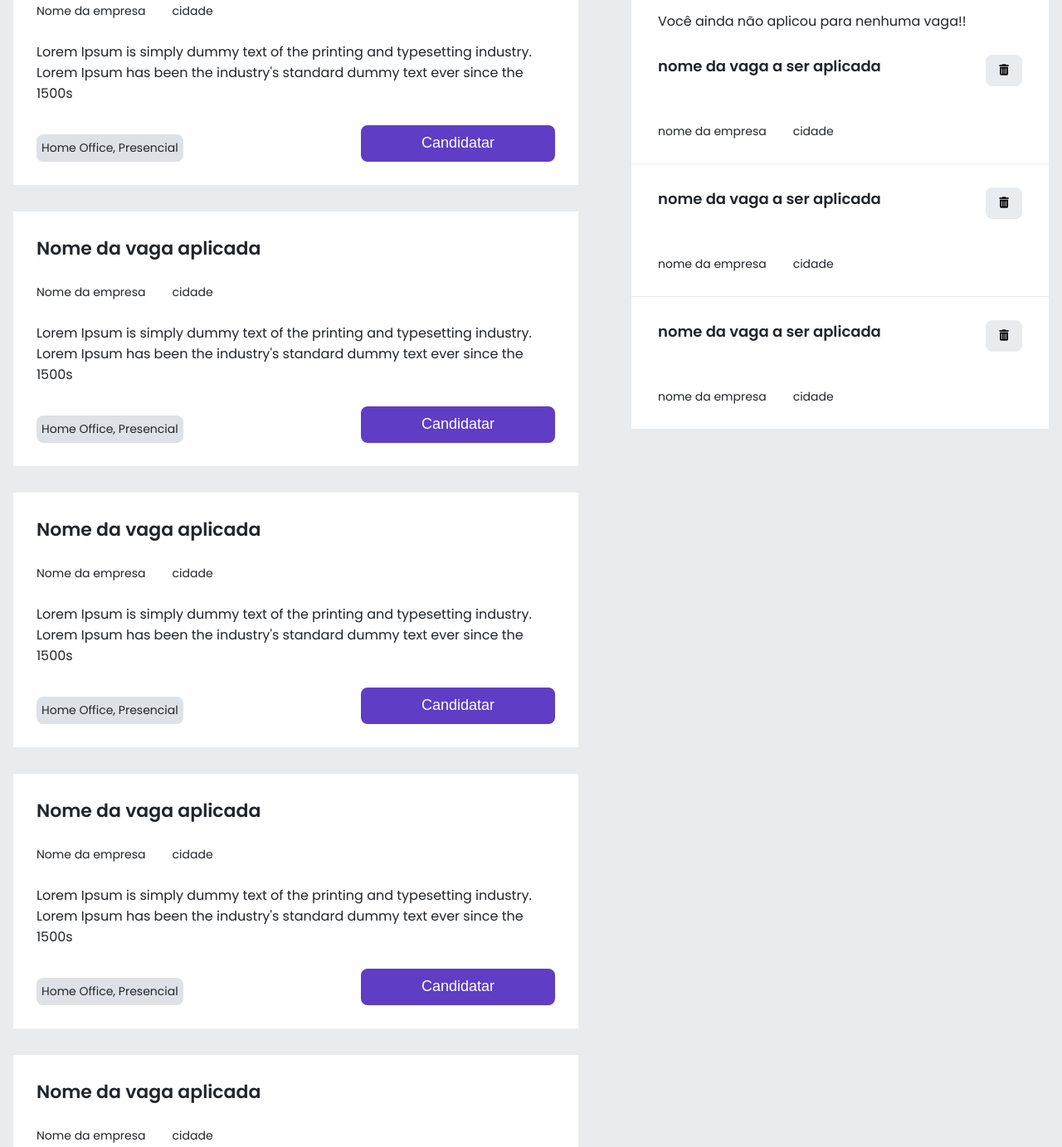
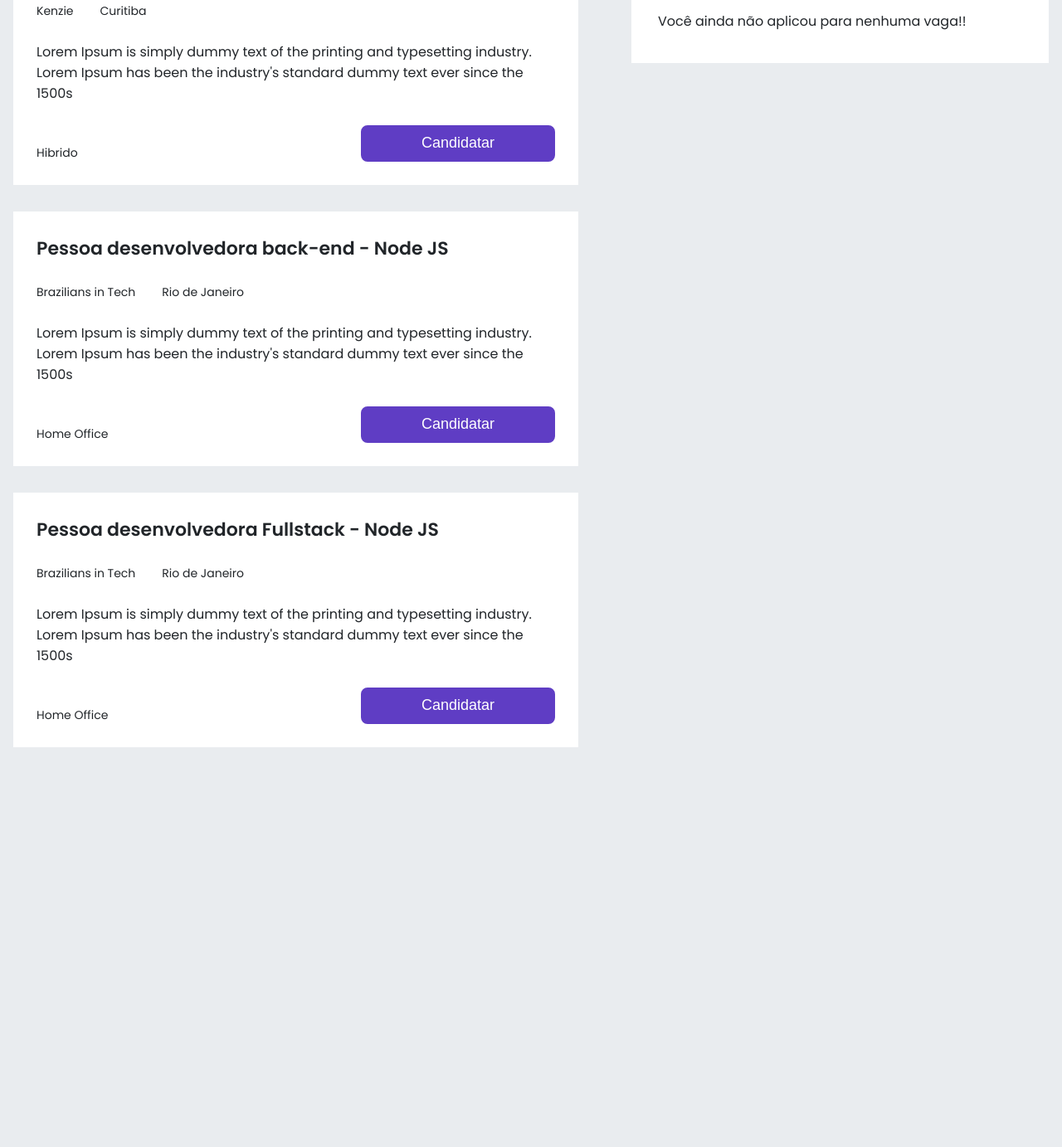
Before and after one commit to Kenzie-Academy-Brasil-Developers/m2-webwomen-wellington-eugenio, a plain HTML site: page pages/home/index.html in a window 1280 px wide. Shown: the part 831-2214 px from the top of the page at 83% size. After the commit the page ends 1732 px from the top, so only its background shows below. Drawn offline with Linux system fonts and the light colour scheme.

Commit message:
atributt application buttons

```diff
--- a/pages/home/index.css
+++ b/pages/home/index.css
@@ -1,5 +1,5 @@
 .background{
-    width: 100rem;
+    width: 100vw;
     height: 49.625rem;
     background-color: rgba(0, 0, 0, 0.7);
     position: fixed;
--- a/pages/home/index.html
+++ b/pages/home/index.html
@@ -44,126 +44,17 @@
             <aside class="aply-container">
               <p class="title-4">Vagas selecionadas</p>
               <p class="text-2">Você ainda não aplicou para nenhuma vaga!!</p>
-              <ul class="vacancy-select" id="select">
-                <li class="card-aply" id="vg-id">
-                  <div class="aply-reader" >
-                    <p class="title-5b">nome da vaga a ser aplicada</p>
-                    <button class="remove-aply" id="rm-1"><i class="fa-solid fa-trash-can"></i></button>
-                  </div>
-                  <div class="aply-foot">
-                    <p class="text-3">nome da empresa</p>
-                    <p class="text-3">cidade</p>
-                  </div>
-                </li>
-                <li class="card-aply" id="vg-id">
-                  <div class="aply-reader" >
-                    <p class="title-5b">nome da vaga a ser aplicada</p>
-                    <button class="remove-aply" id="rm-1"><i class="fa-solid fa-trash-can"></i></button>
-                  </div>
-                  <div class="aply-foot">
-                    <p class="text-3">nome da empresa</p>
-                    <p class="text-3">cidade</p>
-                  </div>
-                </li>
-                <li class="card-aply" id="vg-id">
-                  <div class="aply-reader" >
-                    <p class="title-5b">nome da vaga a ser aplicada</p>
-                    <button class="remove-aply" id="rm-1"><i class="fa-solid fa-trash-can"></i></button>
-                  </div>
-                  <div class="aply-foot">
-                    <p class="text-3">nome da empresa</p>
-                    <p class="text-3">cidade</p>
-                  </div>
-                </li>
-              </ul>
+              <ul class="vacancy-select" id="select"></ul>
             </aside>
-            <ul class="vacancy-list" id="vacancy">
-              <li class="card-job">
-                <p class="title-4">Nome da vaga aplicada</p>
-                <div class="job-loc">
-                  <p class="text-3">Nome da empresa</p>
-                  <p class="text-3">cidade</p>
-                </div>
-                <p class="text-2">Lorem Ipsum is simply dummy text of the printing and typesetting industry.
-                Lorem Ipsum has been the industry's standard dummy text ever since the 1500s
-                </p>
-                <div class="job-buttons">
-                  <span class="">
-                    <p class="text-3 job-type">Home Office, Presencial</p>
-                  </span>
-                <button class="aply" id="aply-job">Candidatar</button>
-                </div>
-              </li>
-              <li class="card-job">
-                <p class="title-4">Nome da vaga aplicada</p>
-                <div class="job-loc">
-                  <p class="text-3">Nome da empresa</p>
-                  <p class="text-3">cidade</p>
-                </div>
-                <p class="text-2">Lorem Ipsum is simply dummy text of the printing and typesetting industry.
-                Lorem Ipsum has been the industry's standard dummy text ever since the 1500s
-                </p>
-                <div class="job-buttons">
-                  <span class="">
-                    <p class="text-3 job-type">Home Office, Presencial</p>
-                  </span>
-                <button class="aply" id="aply-job">Candidatar</button>
-                </div>
-              </li>
-              <li class="card-job">
-                <p class="title-4">Nome da vaga aplicada</p>
-                <div class="job-loc">
-                  <p class="text-3">Nome da empresa</p>
-                  <p class="text-3">cidade</p>
-                </div>
-                <p class="text-2">Lorem Ipsum is simply dummy text of the printing and typesetting industry.
-                Lorem Ipsum has been the industry's standard dummy text ever since the 1500s
-                </p>
-                <div class="job-buttons">
-                  <span class="">
-                    <p class="text-3 job-type">Home Office, Presencial</p>
-                  </span>
-                <button class="aply" id="aply-job">Candidatar</button>
-                </div>
-              </li>
-              <li class="card-job">
-                <p class="title-4">Nome da vaga aplicada</p>
-                <div class="job-loc">
-                  <p class="text-3">Nome da empresa</p>
-                  <p class="text-3">cidade</p>
-                </div>
-                <p class="text-2">Lorem Ipsum is simply dummy text of the printing and typesetting industry.
-                Lorem Ipsum has been the industry's standard dummy text ever since the 1500s
-                </p>
-                <div class="job-buttons">
-                  <span class="">
-                    <p class="text-3 job-type">Home Office, Presencial</p>
-                  </span>
-                <button class="aply" id="aply-job">Candidatar</button>
-                </div>
-              </li>
-              <li class="card-job">
-                <p class="title-4">Nome da vaga aplicada</p>
-                <div class="job-loc">
-                  <p class="text-3">Nome da empresa</p>
-                  <p class="text-3">cidade</p>
-                </div>
-                <p class="text-2">Lorem Ipsum is simply dummy text of the printing and typesetting industry.
-                Lorem Ipsum has been the industry's standard dummy text ever since the 1500s
-                </p>
-                <div class="job-buttons">
-                  <span class="">
-                    <p class="text-3 job-type">Home Office, Presencial</p>
-                  </span>
-                <button class="aply" id="aply-job">Candidatar</button>
-                </div>
-              </li>
-            </ul>
+            <ul class="vacancy-list" id="vacancy"></ul>
           </div>
         </section>
       </div>
     </main>
     <script src="./jobsData.js"></script>
     <script src="./index.js"></script>
+    <script src="../../scripts/aplications.js"></script>
+    <script src="../../scripts/render.js"></script>
+
   </body>
 </html>
--- /dev/null
+++ b/scripts/aplications.js
@@ -0,0 +1,23 @@
+function getAplyStorage(){
+   return JSON.parse(localStorage.getItem("@webwomen:aplications")) || []
+}
+
+
+function jobsAlExist(job){
+    return getAplyStorage().findIndex(objeto => objeto.title === job.title)
+}
+
+function addOrRemove(job, button){
+    const jobCurrent = jobsAlExist(job)
+    let jobsAply =  getAplyStorage()
+
+    if(jobCurrent < 0){
+        jobsAply = [...jobsAply, job]
+        button.innerText = 'Remover Candidatura'
+    }else{
+        jobsAply.splice(jobCurrent, 1)
+        button.innerText = 'Candidatar'
+    }
+
+    localStorage.setItem("@webwomen:aplications", JSON.stringify(jobsAply))
+}
--- a/scripts/render.js
+++ b/scripts/render.js
@@ -0,0 +1,117 @@
+let jobstest = []
+
+
+function renderjobs(arr){
+    const jobsSpace = document.getElementById('vacancy')
+
+    arr.map((vacancy)=>{
+        const newJob = criarJobCard(vacancy)
+
+        jobsSpace.appendChild(newJob)
+    })
+}
+
+function criarJobCard(objeto){
+    const jobId   = objeto.id;
+    const jobName = objeto.title;
+    const jobLoc  = objeto.enterprise;
+    const jobCity = objeto.location;
+    const jobDesc = objeto.descrition;
+    const jobMod  = objeto.modalities[0];
+
+    const cardli     = document.createElement('li');
+    cardli.classList = 'card-job'
+
+    const cardtitle     = document.createElement('p');
+    cardtitle.classList = 'title-4';
+    cardtitle.innerText = jobName;
+
+    const locJob     = document.createElement('div');
+    locJob.classList = 'job-loc';
+
+    const enterprise     = document.createElement('p');
+    enterprise.classList = 'text-3';
+    enterprise.innerText = jobLoc;
+
+    const city     = document.createElement('p');
+    city.classList = 'text-3';
+    city.innerText = jobCity;
+
+    const descrition     = document.createElement('p');
+    descrition.classList = 'text-2'
+    descrition.innerText = jobDesc;
+
+    const footer =  document.createElement('div');
+    footer.classList = 'job-buttons';
+
+    const modality = document.createElement('p');
+    modality.classList = 'text-3';
+    modality.innerText = jobMod;
+
+    const aplyOrRem = document.createElement('button');
+    aplyOrRem.classList = 'aply';
+    aplyOrRem.id = `ap-${jobId}`;
+
+    if(jobsAlExist(objeto)>=0){
+        aplyOrRem.innerText = 'Remover Candidaruta'
+    }else{
+        aplyOrRem.innerText = 'Candidatar'
+    }
+
+    aplyOrRem.addEventListener('click',()=>{
+        addOrRemove(objeto, aplyOrRem)
+        renderAplycation(getAplyStorage())
+    })
+
+    locJob.append(enterprise, city);
+
+    footer.append(modality, aplyOrRem);
+
+    cardli.append(cardtitle, locJob, descrition, footer)
+
+    return cardli
+
+}
+
+renderjobs(jobsData)
+
+
+function renderAplycation(arr){
+    const jobsaplic = document.querySelector('#select')
+
+    jobsaplic.innerHTML = "";
+
+    arr.forEach((objeto)=>{
+        jobsaplic.insertAdjacentHTML(
+            "beforeend",
+            `<li class="card-aply" id="vg-${objeto.id}">
+                <div class="aply-reader" >
+                    <p class="title-5b">${objeto.title}</p>
+                    <button class="remove-aply" onclick={removeFronAply(${objeto.id})} id="${objeto.id}"><i class="fa-solid fa-trash-can"></i></button>
+                </div>
+                <div class="aply-foot">
+                    <p class="text-3">${objeto.enterprise}</p>
+                    <p class="text-3">${objeto.location}</p>
+                </div>
+            </li>`
+        )
+
+    });
+}
+
+function removeFronAply(id, jobs=getAplyStorage()){
+    const findAplycation = jobs.findIndex((objeto)=>objeto.id===id)
+
+    const newAplication = [...jobs]
+
+    newAplication.splice(findAplycation, 1)
+
+    localStorage.setItem("@webwomen:aplications", JSON.stringify(newAplication))
+
+    return renderAplycation(getAplyStorage())
+
+}
+
+
+
+renderAplycation(getAplyStorage())
--- a/styles/button.css
+++ b/styles/button.css
@@ -38,5 +38,10 @@
     border-radius: var(--radius-default);
     color: var(--color-grey-6);
     font-size: var(--text-1);
+    cursor: pointer;
 
 }
+
+.aply:hover{
+    background-color: var(--color-brand-1);
+}
--- a/styles/globalStyles.css
+++ b/styles/globalStyles.css
@@ -9,7 +9,7 @@
 }
 
 .img-master{
-  max-width: 100%;
+  width: 100vw;
   position: fixed;
   top: 0;
   z-index: -2;
```
Also changed, not shown: scripts/racunhos.js (added, +97 -0 lines).
